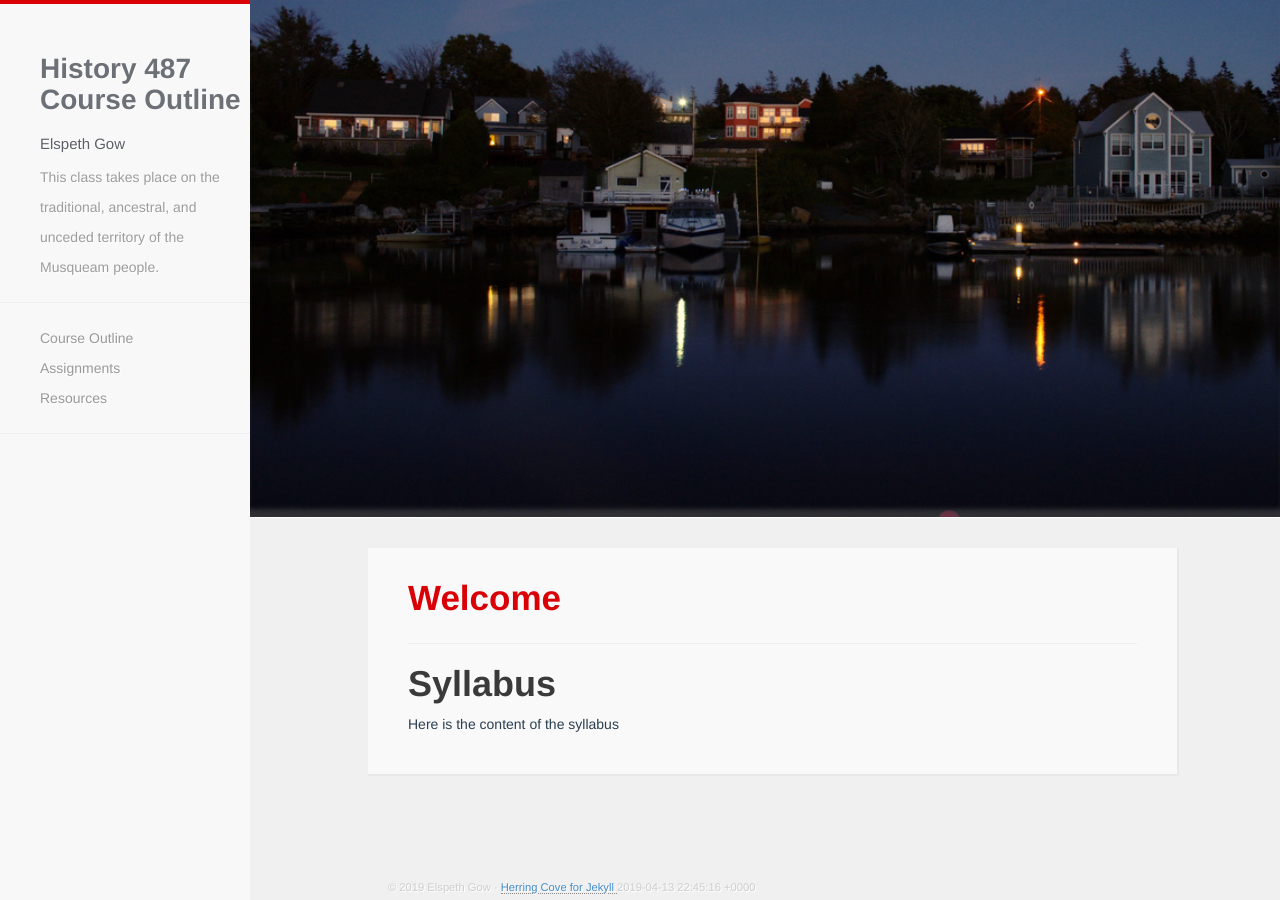
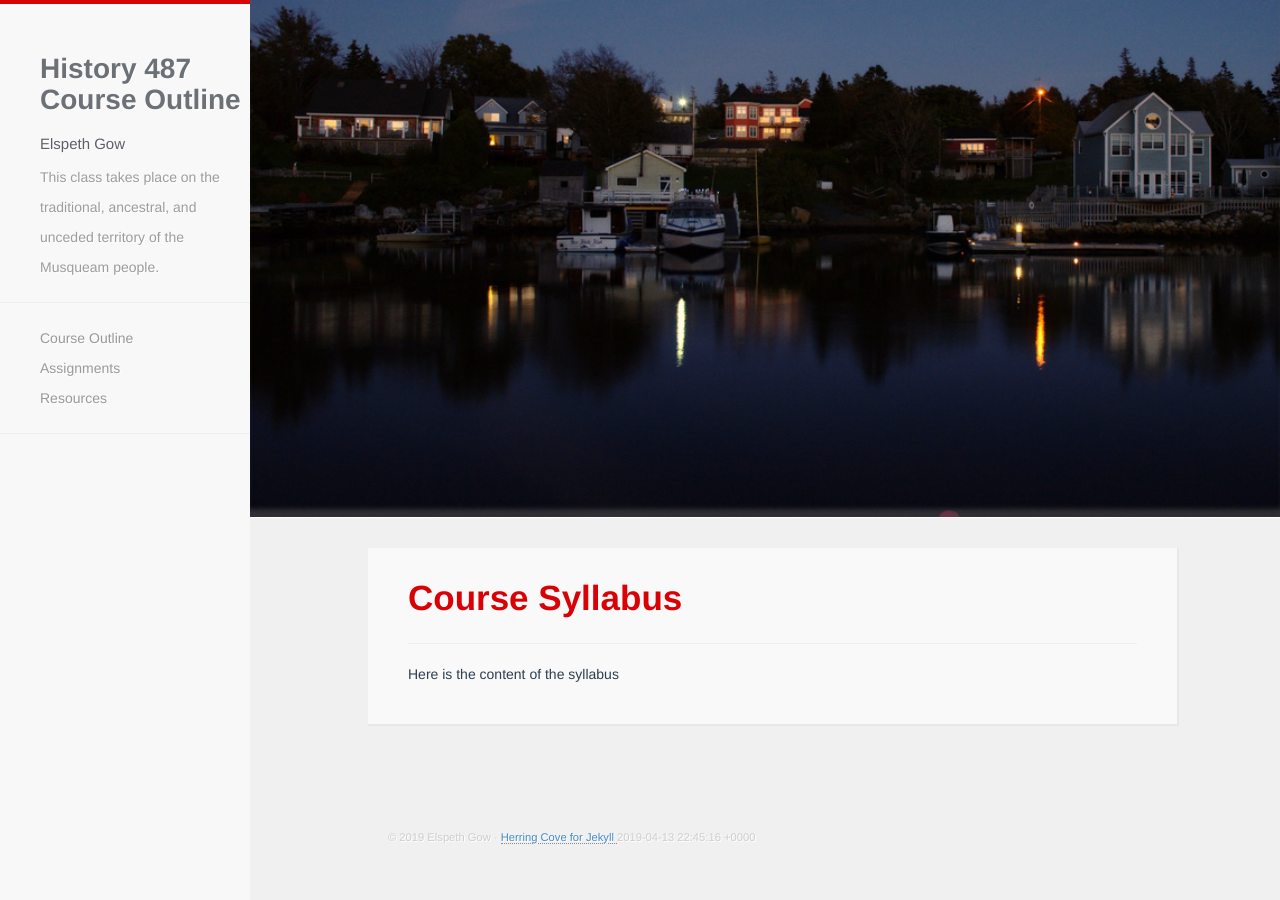
Before and after one commit to esgow/HIST487, a Jekyll site: the page built from index.md, in a window 1280 px wide and 900 px high, scrolled down 186 px. Built offline with Jekyll 4.4.1, drawn with Linux system fonts in a browser that asks for light colours; nearby versions of some CDN libraries; Markdown is read by kramdown in place of the engine named in the settings; after the commit the page ends 1036 px from its top, so only the background shows below that.

Commit message:
Update index.md

```diff
--- a/index.md
+++ b/index.md
@@ -1,8 +1,6 @@
 ---
 layout: index
-title: Welcome
+title: Course Syllabus
 ---
 
-# Syllabus
-
 Here is the content of the syllabus
```
